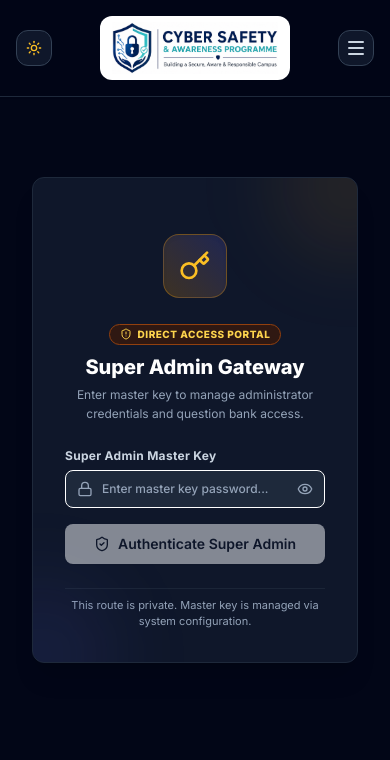
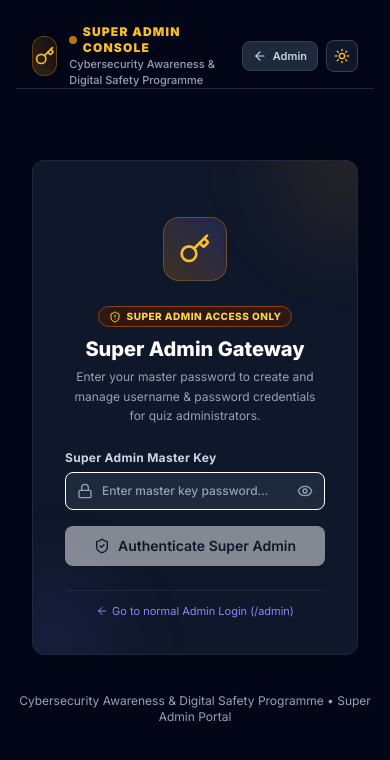
Before and after one commit to DotHrishi/CybersecQuizzer-2, a Next.js app: page /superadmin in a window 390 px wide. Shown: the top 760 px of the page. Built offline with nearby package versions, Linux system fonts and the light colour scheme.

Commit message:
feat: separate superadmin layout without navbar, username + password login, and default admin credentials

```diff
--- a/src/app/api/admin/login/route.ts
+++ b/src/app/api/admin/login/route.ts
@@ -62,15 +62,15 @@ export async function POST(req: NextRequest) {
       });
     }
 
-    // 2. Legacy / Fallback mode support (e.g. if logging in with 'admin' or 'admin@school.edu' with env password)
+    // 2. Default/Legacy mode: username 'admin' with password 'cyberadmin123' (or env ADMIN_PASSWORD)
     if (
       (cleanIdentifier === 'admin' || cleanIdentifier === 'admin@system' || cleanIdentifier === 'admin@school.edu') &&
-      password.trim() === LEGACY_ADMIN_PASSWORD
+      (password.trim() === 'cyberadmin123' || password.trim() === LEGACY_ADMIN_PASSWORD)
     ) {
       const token = signAdminToken({
         id: -1,
-        email: 'admin@system',
-        name: 'Master Admin',
+        email: 'admin',
+        name: 'Administrator',
       });
 
       return NextResponse.json({
@@ -78,12 +78,13 @@ export async function POST(req: NextRequest) {
         token,
         admin: {
           id: -1,
-          email: 'admin@system',
-          name: 'Master Admin',
+          email: 'admin',
+          name: 'Administrator',
         },
         message: 'Admin authenticated successfully.',
       });
     }
+
 
     return NextResponse.json(
       { success: false, message: 'Invalid email or password.' },
--- a/src/components/Navbar.tsx
+++ b/src/components/Navbar.tsx
@@ -43,8 +43,14 @@ export default function Navbar() {
 
   const allNavLinks = [...leftNavLinks, ...rightNavLinks];
 
+  // Completely hide the default Navbar on /superadmin
+  if (pathname?.startsWith('/superadmin')) {
+    return null;
+  }
+
   return (
     <header className="sticky top-0 z-40 bg-white/95 dark:bg-slate-950/95 backdrop-blur-md border-b border-slate-200 dark:border-slate-800 shadow-sm">
+
       <div className="container mx-auto px-4 max-w-7xl">
 
         {/* ── Main bar ── */}
--- a/src/components/SuperAdminDashboard.tsx
+++ b/src/components/SuperAdminDashboard.tsx
@@ -1,17 +1,20 @@
 'use client';
 
 import React, { useState, useEffect, useCallback } from 'react';
+import Link from 'next/link';
 import {
-  ShieldAlert, ShieldCheck, Key, Lock, Plus, Trash2, Edit3,
+  ShieldAlert, ShieldCheck, Key, Lock, Plus, Trash2,
   CheckCircle2, XCircle, Search, RefreshCw, Eye, EyeOff,
-  UserCheck, UserX, Copy, Check, LogOut, ArrowRight,
-  Sparkles, Users, Activity, AlertTriangle, X, Loader2
+  UserCheck, UserX, Copy, Check, LogOut, ArrowLeft,
+  Sparkles, Users, AlertTriangle, X, Loader2, Sun, Moon,
+  User
 } from 'lucide-react';
+import { useTheme } from '@/components/ThemeProvider';
 import toast from 'react-hot-toast';
 
 interface AdminAccount {
   id: number;
-  email: string;
+  email: string; // Used as the unique username/identifier
   name: string | null;
   active: boolean;
   createdAt: string;
@@ -31,6 +34,7 @@ function generateStrongPassword(length = 12): string {
 }
 
 export default function SuperAdminDashboard() {
+  const { theme, toggle } = useTheme();
   const [token, setToken] = useState<string | null>(null);
   const [isAuthenticated, setIsAuthenticated] = useState(false);
   const [authLoading, setAuthLoading] = useState(true);
@@ -46,7 +50,7 @@ export default function SuperAdminDashboard() {
 
   /* Modals */
   const [addModalOpen, setAddModalOpen] = useState(false);
-  const [newEmail, setNewEmail] = useState('');
+  const [newUsername, setNewUsername] = useState('');
   const [newName, setNewName] = useState('');
   const [newPassword, setNewPassword] = useState('');
   const [newActive, setNewActive] = useState(true);
@@ -159,8 +163,8 @@ export default function SuperAdminDashboard() {
   /* ── Create Admin Handler ── */
   const handleCreateAdmin = async (e: React.FormEvent) => {
     e.preventDefault();
-    if (!newEmail.trim()) {
-      toast.error('Admin email is required.');
+    if (!newUsername.trim()) {
+      toast.error('Admin username is required.');
       return;
     }
     if (!newPassword.trim() || newPassword.length < 6) {
@@ -177,7 +181,7 @@ export default function SuperAdminDashboard() {
           'x-superadmin-token': token || '',
         },
         body: JSON.stringify({
-          email: newEmail.trim(),
+          username: newUsername.trim(),
           name: newName.trim() || undefined,
           password: newPassword,
           active: newActive,
@@ -186,9 +190,9 @@ export default function SuperAdminDashboard() {
 
       const data = await res.json();
       if (data.success) {
-        toast.success(`Admin account created for ${newEmail}!`);
+        toast.success(`Admin account "${newUsername}" created successfully!`);
         setAddModalOpen(false);
-        setNewEmail('');
+        setNewUsername('');
         setNewName('');
         setNewPassword('');
         setNewActive(true);
@@ -221,7 +225,7 @@ export default function SuperAdminDashboard() {
 
       const data = await res.json();
       if (data.success) {
-        toast.success(`Admin ${admin.email} is now ${updatedStatus ? 'active' : 'disabled'}.`);
+        toast.success(`Admin "${admin.email}" is now ${updatedStatus ? 'active' : 'disabled'}.`);
         setAdmins(prev => prev.map(a => a.id === admin.id ? { ...a, active: updatedStatus } : a));
       } else {
         toast.error(data.message || 'Failed to update admin status.');
@@ -256,7 +260,7 @@ export default function SuperAdminDashboard() {
 
       const data = await res.json();
       if (data.success) {
-        toast.success(`Password reset for ${resetModalAdmin.email}!`);
+        toast.success(`Password updated for "${resetModalAdmin.email}"!`);
         setResetModalAdmin(null);
         setResetPassword('');
       } else {
@@ -283,7 +287,7 @@ export default function SuperAdminDashboard() {
 
       const data = await res.json();
       if (data.success) {
-        toast.success(`Admin ${deleteModalAdmin.email} deleted.`);
+        toast.success(`Admin "${deleteModalAdmin.email}" deleted.`);
         setAdmins(prev => prev.filter(a => a.id !== deleteModalAdmin.id));
         setDeleteModalAdmin(null);
       } else {
@@ -312,6 +316,62 @@ export default function SuperAdminDashboard() {
   const activeAdmins = admins.filter(a => a.active).length;
   const disabledAdmins = totalAdmins - activeAdmins;
 
+  /* ── Top Header Component for SuperAdmin Portal ── */
+  const SuperAdminHeader = () => (
+    <header className="w-full border-b border-slate-200 dark:border-slate-800 bg-white/95 dark:bg-slate-950/95 backdrop-blur-md sticky top-0 z-30 mb-8 shadow-xs">
+      <div className="max-w-6xl mx-auto px-4 h-16 sm:h-20 flex items-center justify-between">
+        <div className="flex items-center gap-3">
+          <div className="w-10 h-10 rounded-xl bg-gradient-to-tr from-amber-500/20 to-amber-600/10 border border-amber-500/30 flex items-center justify-center shadow-inner">
+            <Key className="w-5 h-5 text-amber-600 dark:text-amber-400" />
+          </div>
+          <div>
+            <div className="text-xs font-black tracking-widest uppercase text-amber-600 dark:text-amber-400 flex items-center gap-1.5">
+              <span className="w-2 h-2 rounded-full bg-amber-500 animate-pulse" />
+              Super Admin Console
+            </div>
+            <div className="text-[11px] font-medium text-slate-500 dark:text-slate-400">
+              Cybersecurity Awareness &amp; Digital Safety Programme
+            </div>
+          </div>
+        </div>
+
+        <div className="flex items-center gap-2">
+          <Link
+            href="/admin"
+            className="btn btn-secondary btn-xs sm:btn-sm gap-1.5 text-slate-600 dark:text-slate-300 hover:text-slate-900 dark:hover:text-white"
+          >
+            <ArrowLeft className="w-3.5 h-3.5" />
+            <span className="hidden sm:inline">Return to Admin</span>
+            <span className="sm:hidden">Admin</span>
+          </Link>
+
+          <button
+            onClick={toggle}
+            title={theme === 'dark' ? 'Switch to Light Mode' : 'Switch to Dark Mode'}
+            className="w-8 h-8 sm:w-9 sm:h-9 rounded-lg flex items-center justify-center border border-slate-200 dark:border-slate-700 bg-slate-50 dark:bg-slate-900 hover:bg-slate-100 dark:hover:bg-slate-800 transition-colors cursor-pointer"
+          >
+            {theme === 'dark' ? (
+              <Sun className="w-4 h-4 text-amber-400" />
+            ) : (
+              <Moon className="w-4 h-4 text-indigo-500" />
+            )}
+          </button>
+
+          {isAuthenticated && (
+            <button
+              onClick={handleLogout}
+              title="Log out of Super Admin"
+              className="btn btn-secondary btn-xs sm:btn-sm gap-1.5 text-rose-600 dark:text-rose-400 hover:bg-rose-50 dark:hover:bg-rose-950/30 border-rose-200 dark:border-rose-900/50"
+            >
+              <LogOut className="w-3.5 h-3.5" />
+              <span className="hidden sm:inline">Logout</span>
+            </button>
+          )}
+        </div>
+      </div>
+    </header>
+  );
+
   /* ── 1. Loading state ── */
   if (authLoading) {
     return (
@@ -325,7 +385,10 @@ export default function SuperAdminDashboard() {
   /* ── 2. Login Screen ── */
   if (!isAuthenticated) {
     return (
-      <div className="max-w-md mx-auto my-14 px-4">
+      <div className="min-h-[85vh] flex flex-col justify-between">
+        <SuperAdminHeader />
+
+        <div className="max-w-md mx-auto my-8 px-4 w-full">
           <div className="card p-8 border-slate-200 dark:border-slate-800 shadow-xl bg-white dark:bg-slate-900 text-center space-y-6 relative overflow-hidden">
             {/* Subtle glowing accent */}
             <div className="absolute -top-16 -right-16 w-36 h-36 bg-amber-500/10 rounded-full blur-2xl pointer-events-none" />
@@ -339,13 +402,13 @@ export default function SuperAdminDashboard() {
             <div>
               <div className="inline-flex items-center gap-1.5 px-2.5 py-0.5 rounded-full text-[10px] font-extrabold uppercase tracking-wider bg-amber-100 dark:bg-amber-950/60 text-amber-800 dark:text-amber-300 border border-amber-200 dark:border-amber-800 mb-2">
                 <ShieldAlert className="w-3 h-3" />
-              Direct Access Portal
+                Super Admin Access Only
               </div>
               <h1 className="text-xl font-extrabold text-slate-900 dark:text-white">
                 Super Admin Gateway
               </h1>
               <p className="text-xs text-slate-500 dark:text-slate-400 mt-1 max-w-xs mx-auto leading-relaxed">
-              Enter master key to manage administrator credentials and question bank access.
+                Enter your master password to create and manage username &amp; password credentials for quiz administrators.
               </p>
             </div>
 
@@ -395,9 +458,17 @@ export default function SuperAdminDashboard() {
               </button>
             </form>
 
-          <div className="pt-2 text-[11px] text-slate-400 border-t border-slate-100 dark:border-slate-800/80">
-            This route is private. Master key is managed via system configuration.
+            <div className="pt-3 text-[11px] text-slate-400 border-t border-slate-100 dark:border-slate-800/80">
+              <Link href="/admin" className="text-indigo-600 dark:text-indigo-400 hover:underline inline-flex items-center gap-1">
+                <ArrowLeft className="w-3 h-3" />
+                Go to normal Admin Login (/admin)
+              </Link>
             </div>
+          </div>
+        </div>
+
+        <div className="text-center text-xs text-slate-400 pb-4">
+          Cybersecurity Awareness &amp; Digital Safety Programme • Super Admin Portal
         </div>
       </div>
     );
@@ -405,14 +476,17 @@ export default function SuperAdminDashboard() {
 
   /* ── 3. Authenticated Super Admin Dashboard ── */
   return (
-    <div className="max-w-6xl mx-auto px-4 py-8 space-y-8">
+    <div className="min-h-screen pb-12">
+      <SuperAdminHeader />
+
+      <div className="max-w-6xl mx-auto px-4 space-y-8">
         {/* Top Banner & Controls */}
         <div className="flex flex-col sm:flex-row sm:items-center justify-between gap-4 pb-4 border-b border-slate-200 dark:border-slate-800">
           <div>
             <div className="flex items-center gap-2">
               <span className="inline-flex items-center gap-1.5 px-2.5 py-0.5 rounded-full text-[10px] font-extrabold uppercase tracking-wider bg-amber-100 dark:bg-amber-950/60 text-amber-800 dark:text-amber-300 border border-amber-200 dark:border-amber-800">
                 <span className="w-1.5 h-1.5 rounded-full bg-amber-500 animate-pulse" />
-              SUPER ADMIN CONSOLE
+                SUPER ADMIN
               </span>
               <span className="text-xs text-slate-400">/superadmin</span>
             </div>
@@ -420,14 +494,14 @@ export default function SuperAdminDashboard() {
               Admin Credential Management
             </h1>
             <p className="text-xs text-slate-500 dark:text-slate-400 mt-0.5">
-            Provision email and password accounts for administrators who manage questions and access reports at <span className="font-semibold text-slate-700 dark:text-slate-300">/admin</span>.
+              Provision usernames and passwords for normal administrators who manage questions and access reports at <span className="font-semibold text-slate-700 dark:text-slate-300">/admin</span>.
             </p>
           </div>
 
           <div className="flex items-center gap-2 shrink-0">
             <button
               onClick={() => {
-              setNewEmail('');
+                setNewUsername('');
                 setNewName('');
                 setNewPassword(generateStrongPassword());
                 setNewActive(true);
@@ -439,15 +513,6 @@ export default function SuperAdminDashboard() {
               <Plus className="w-4 h-4" />
               <span>Add New Admin</span>
             </button>
-
-          <button
-            onClick={handleLogout}
-            title="Log out of Super Admin"
-            className="btn btn-secondary btn-md gap-2"
-          >
-            <LogOut className="w-4 h-4" />
-            <span className="hidden sm:inline">Logout</span>
-          </button>
           </div>
         </div>
 
@@ -457,7 +522,7 @@ export default function SuperAdminDashboard() {
             <div>
               <p className="text-xs font-semibold text-slate-500 uppercase tracking-wider">Total Admins</p>
               <p className="text-2xl font-black text-slate-900 dark:text-white mt-1">{totalAdmins}</p>
-            <p className="text-[11px] text-slate-400 mt-0.5">Provisioned in database</p>
+              <p className="text-[11px] text-slate-400 mt-0.5">Configured in database</p>
             </div>
             <div className="w-12 h-12 rounded-xl bg-slate-100 dark:bg-slate-800 flex items-center justify-center">
               <Users className="w-6 h-6 text-slate-700 dark:text-slate-300" />
@@ -479,7 +544,7 @@ export default function SuperAdminDashboard() {
             <div>
               <p className="text-xs font-semibold text-slate-500 uppercase tracking-wider">Disabled Admins</p>
               <p className="text-2xl font-black text-slate-600 dark:text-slate-400 mt-1">{disabledAdmins}</p>
-            <p className="text-[11px] text-slate-400 mt-0.5">Access temporarily revoked</p>
+              <p className="text-[11px] text-slate-400 mt-0.5">Access suspended</p>
             </div>
             <div className="w-12 h-12 rounded-xl bg-slate-100 dark:bg-slate-800 flex items-center justify-center">
               <UserX className="w-6 h-6 text-slate-500" />
@@ -493,7 +558,7 @@ export default function SuperAdminDashboard() {
           <div className="p-4 border-b border-slate-100 dark:border-slate-800 flex flex-col sm:flex-row sm:items-center justify-between gap-3 bg-slate-50/50 dark:bg-slate-800/20">
             <div className="flex items-center gap-2">
               <ShieldCheck className="w-4 h-4 text-slate-600 dark:text-slate-300" />
-            <h2 className="text-sm font-bold text-slate-900 dark:text-white">Authorized Admin Accounts</h2>
+              <h2 className="text-sm font-bold text-slate-900 dark:text-white">Admin Accounts List</h2>
               <span className="text-xs text-slate-400">({filteredAdmins.length})</span>
             </div>
 
@@ -505,7 +570,7 @@ export default function SuperAdminDashboard() {
                   type="text"
                   value={searchTerm}
                   onChange={e => setSearchTerm(e.target.value)}
-                placeholder="Search email or name..."
+                  placeholder="Search username or name..."
                   className="field-input pl-8 py-1.5 text-xs w-full"
                 />
                 {searchTerm && (
@@ -543,9 +608,8 @@ export default function SuperAdminDashboard() {
             <table className="table-base">
               <thead className="table-head">
                 <tr>
-                <th className="table-th">Admin Username / Email</th>
+                  <th className="table-th">Admin Username</th>
                   <th className="table-th">Name / Label</th>
-
                   <th className="table-th text-center">Status</th>
                   <th className="table-th">Created Date</th>
                   <th className="table-th text-right">Actions</th>
@@ -573,7 +637,7 @@ export default function SuperAdminDashboard() {
                           {searchTerm ? 'No admins matching filter.' : 'No admin credentials registered yet.'}
                         </p>
                         <p className="text-xs text-slate-400 leading-relaxed">
-                        Click &quot;Add New Admin&quot; to provision email and password credentials for your quiz questions administrators.
+                          Click &quot;Add New Admin&quot; to provision username and password credentials for your quiz question administrators.
                         </p>
                       </div>
                     </td>
@@ -586,7 +650,7 @@ export default function SuperAdminDashboard() {
                           <span className="w-7 h-7 rounded-lg bg-slate-100 dark:bg-slate-800 border border-slate-200 dark:border-slate-700 flex items-center justify-center text-xs font-bold text-slate-700 dark:text-slate-300">
                             {admin.email.charAt(0).toUpperCase()}
                           </span>
-                        <span>{admin.email}</span>
+                          <span className="font-mono text-xs">{admin.email}</span>
                         </div>
                       </td>
 
@@ -657,12 +721,12 @@ export default function SuperAdminDashboard() {
         <div className="card p-5 bg-slate-50 dark:bg-slate-900/50 border-slate-200 dark:border-slate-800 text-xs text-slate-600 dark:text-slate-400 space-y-2">
           <div className="flex items-center gap-2 font-bold text-slate-900 dark:text-white">
             <ShieldAlert className="w-4 h-4 text-amber-500" />
-          <span>Security & Administration Guidelines</span>
+            <span>Super Admin Security Rules</span>
           </div>
           <ul className="list-disc list-inside space-y-1 pl-1 text-slate-500">
-          <li>Admins can access the Question Bank, Reports, Analytics, and Student Leaderboards by visiting <code className="bg-slate-200 dark:bg-slate-800 px-1 py-0.5 rounded text-slate-800 dark:text-slate-200">/admin</code>.</li>
-          <li>Super Admin access is granted only by typing <code className="bg-slate-200 dark:bg-slate-800 px-1 py-0.5 rounded text-slate-800 dark:text-slate-200">/superadmin</code> directly in the browser address bar.</li>
-          <li>Disabling an admin takes effect immediately, preventing their active sessions from making further changes.</li>
+            <li>Normal admins log in with their assigned <strong>Username</strong> and <strong>Password</strong> at <code className="bg-slate-200 dark:bg-slate-800 px-1 py-0.5 rounded text-slate-800 dark:text-slate-200">/admin</code>.</li>
+            <li>The default fallback credentials are username <code className="bg-slate-200 dark:bg-slate-800 px-1 py-0.5 rounded text-slate-800 dark:text-slate-200 font-mono">admin</code> and password <code className="bg-slate-200 dark:bg-slate-800 px-1 py-0.5 rounded text-slate-800 dark:text-slate-200 font-mono">cyberadmin123</code>.</li>
+            <li>Disabling an admin account takes effect immediately, blocking their ability to modify questions or leaderboards.</li>
           </ul>
         </div>
 
@@ -676,11 +740,11 @@ export default function SuperAdminDashboard() {
               <div className="flex items-center justify-between px-6 py-4 border-b border-slate-100 dark:border-slate-800 bg-slate-50/60 dark:bg-slate-800/30">
                 <div className="flex items-center gap-2">
                   <div className="w-8 h-8 rounded-lg bg-slate-100 dark:bg-slate-800 flex items-center justify-center">
-                  <Key className="w-4 h-4 text-slate-800 dark:text-white" />
+                    <User className="w-4 h-4 text-slate-800 dark:text-white" />
                   </div>
                   <div>
                     <h3 className="text-sm font-bold text-slate-900 dark:text-white">Add New Admin Account</h3>
-                  <p className="text-[11px] text-slate-500">Provision credentials for quiz question management</p>
+                    <p className="text-[11px] text-slate-500">Create login credentials for a quiz administrator</p>
                   </div>
                 </div>
                 <button onClick={() => setAddModalOpen(false)} className="btn-icon">
@@ -690,18 +754,17 @@ export default function SuperAdminDashboard() {
 
               <form onSubmit={handleCreateAdmin} className="p-6 space-y-4">
                 <div>
-                <label className="field-label">Admin Username / Email <span className="text-rose-500">*</span></label>
+                  <label className="field-label">Admin Username <span className="text-rose-500">*</span></label>
                   <input
                     type="text"
-                  value={newEmail}
-                  onChange={e => setNewEmail(e.target.value)}
-                  placeholder="e.g. admin or admin@school.edu"
+                    value={newUsername}
+                    onChange={e => setNewUsername(e.target.value)}
+                    placeholder="e.g. cyberadmin1 or teacher_alex"
                     className="field-input"
                     required
                     autoFocus
                   />
                 </div>
-
 
                 <div>
                   <label className="field-label">Name / Label (Optional)</label>
@@ -709,7 +772,7 @@ export default function SuperAdminDashboard() {
                     type="text"
                     value={newName}
                     onChange={e => setNewName(e.target.value)}
-                  placeholder="e.g. Cyber Safety Coordinator - Alex"
+                    placeholder="e.g. Security Lead - Alex"
                     className="field-input"
                   />
                 </div>
@@ -750,14 +813,14 @@ export default function SuperAdminDashboard() {
                   </div>
 
                   {newPassword && (
-                  <div className="mt-2 flex items-center justify-between p-2 rounded-lg bg-slate-50 dark:bg-slate-800/60 border border-slate-200 dark:border-slate-700">
+                    <div className="mt-2 flex items-center justify-between p-2.5 rounded-lg bg-slate-50 dark:bg-slate-800/60 border border-slate-200 dark:border-slate-700">
                       <span className="text-[11px] font-mono text-slate-700 dark:text-slate-300 truncate max-w-[280px]">
-                      {newEmail || 'admin@...'} : {newPassword}
+                        {newUsername || 'username'} : {newPassword}
                       </span>
                       <button
                         type="button"
                         onClick={() => {
-                        navigator.clipboard.writeText(`Email: ${newEmail || 'N/A'}\nPassword: ${newPassword}`);
+                          navigator.clipboard.writeText(`Username: ${newUsername || 'N/A'}\nPassword: ${newPassword}`);
                           setCopiedNewCreds(true);
                           toast.success('Credentials copied to clipboard!');
                           setTimeout(() => setCopiedNewCreds(false), 2500);
@@ -780,7 +843,7 @@ export default function SuperAdminDashboard() {
                       className="w-4 h-4 rounded text-slate-900 dark:text-slate-100 border-slate-300"
                     />
                     <span className="text-xs font-semibold text-slate-700 dark:text-slate-300">
-                    Account Active immediately
+                      Active immediately
                     </span>
                   </label>
 
@@ -794,7 +857,7 @@ export default function SuperAdminDashboard() {
                     </button>
                     <button
                       type="submit"
-                    disabled={isSavingAdmin || !newEmail.trim() || !newPassword.trim()}
+                      disabled={isSavingAdmin || !newUsername.trim() || !newPassword.trim()}
                       className="btn btn-primary btn-sm gap-1.5"
                     >
                       {isSavingAdmin ? <Loader2 className="w-3.5 h-3.5 animate-spin" /> : <Check className="w-3.5 h-3.5" />}
@@ -825,8 +888,8 @@ export default function SuperAdminDashboard() {
 
               <form onSubmit={handleResetPassword} className="p-6 space-y-4">
                 <div>
-                <p className="text-xs text-slate-500">Admin Account</p>
-                <p className="text-sm font-bold text-slate-900 dark:text-white mt-0.5">{resetModalAdmin.email}</p>
+                  <p className="text-xs text-slate-500">Admin Username</p>
+                  <p className="text-sm font-bold text-slate-900 dark:text-white font-mono mt-0.5">{resetModalAdmin.email}</p>
                 </div>
 
                 <div>
@@ -905,8 +968,8 @@ export default function SuperAdminDashboard() {
                     Delete Admin Account?
                   </h3>
                   <p className="text-xs text-slate-500 leading-relaxed">
-                  Are you sure you want to permanently delete admin <span className="font-semibold text-slate-800 dark:text-slate-200">{deleteModalAdmin.email}</span>?
-                  They will lose all access to question bank and reporting tools.
+                    Are you sure you want to permanently delete admin account <span className="font-semibold font-mono text-slate-800 dark:text-slate-200">{deleteModalAdmin.email}</span>?
+                    They will lose access to the question bank and reporting tools.
                   </p>
                 </div>
 
@@ -933,5 +996,6 @@ export default function SuperAdminDashboard() {
           </div>
         )}
       </div>
+    </div>
   );
 }
```
Also changed, not shown: src/components/AdminDashboard.tsx (+7 -6 lines). Lines whose indentation alone changed are shown as unchanged.
